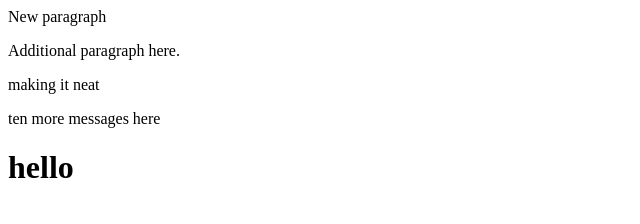
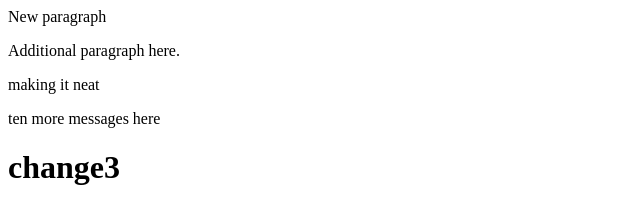
Before and after one commit to silverpenguin15/Git-Collaboration, a plain HTML site: page index.html in a window 1280 px wide. Shown: the whole page, without its empty margins (0-640 px from the left). Drawn offline with Linux system fonts and the light colour scheme.

Commit message:
change 3

```diff
--- a/index.html
+++ b/index.html
@@ -9,6 +9,6 @@
     <p>Additional paragraph here.</p>
     <p>making it neat</p>
     <p>ten more messages here</p>
-    <h1>hello</h1>
+    <h1>change3</h1>
   </body>
 </html>
```
